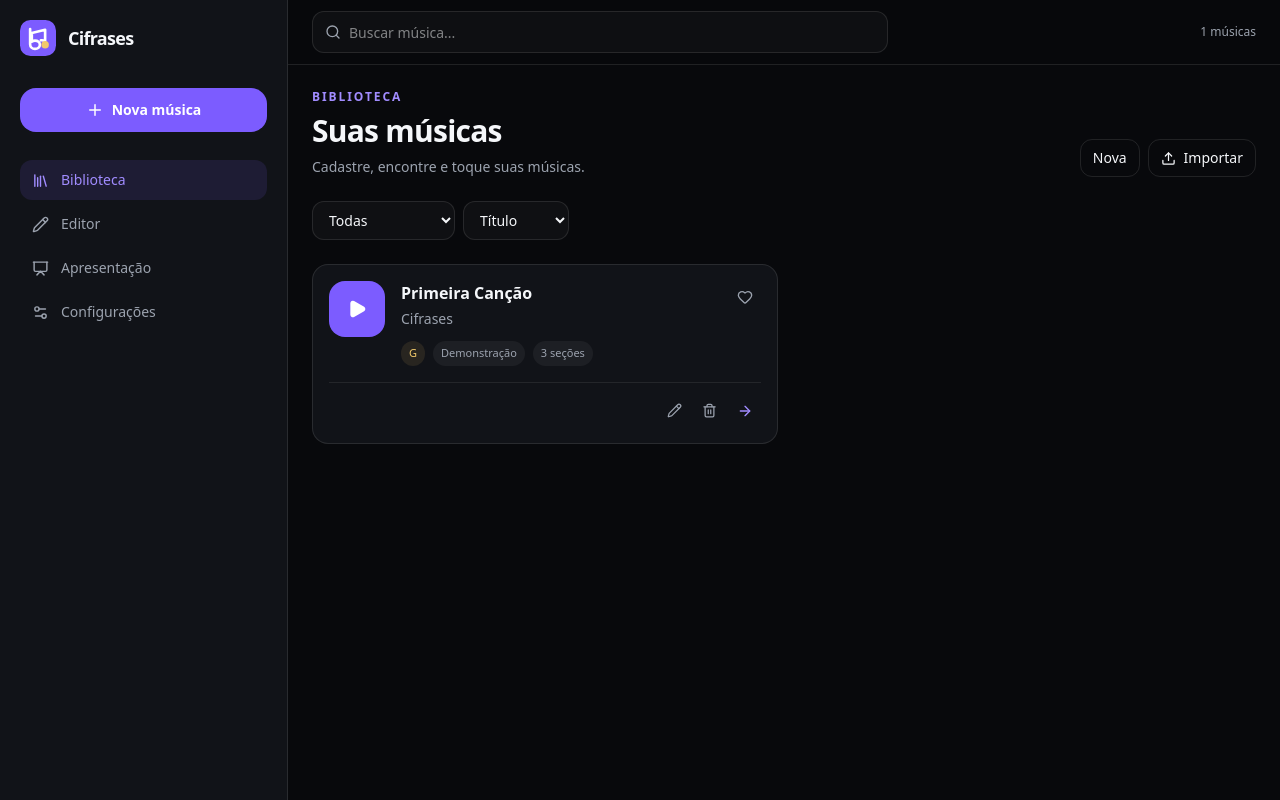
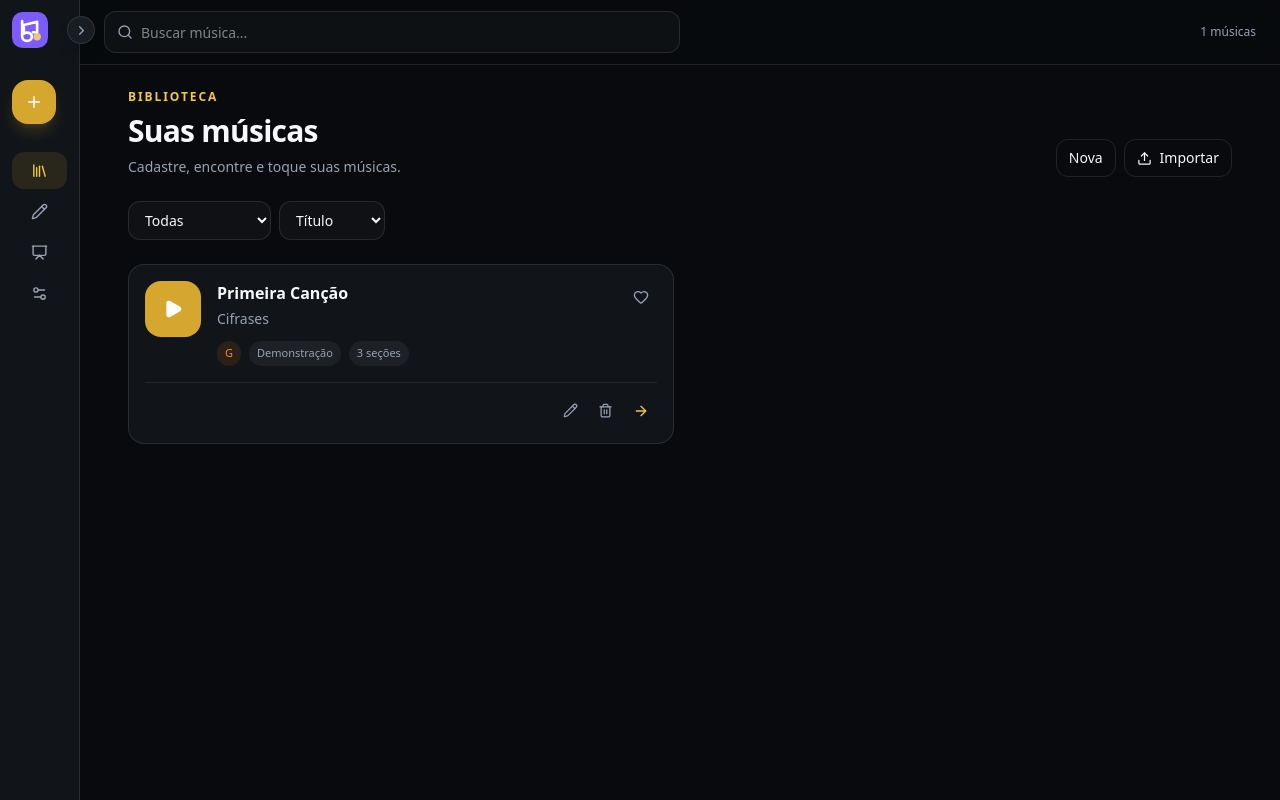
Before and after one commit to sandro-almeida-silva/cifrases, a Next.js app: page / in a window 1280 px wide. Built offline with nearby package versions, Linux system fonts and the light colour scheme.

Commit message:
feat: refine sidebar and gold visual system
Ajusta sidebar desktop, slug automático e paleta dourada com acordes em laranja.

```diff
--- a/src/app/page.tsx
+++ b/src/app/page.tsx
@@ -4,6 +4,8 @@ import {
   ArrowLeft,
   ArrowRight,
   AudioLines,
+  ChevronLeft,
+  ChevronRight,
   Heart,
   Library,
   Menu,
@@ -100,8 +102,10 @@ export default function HomePage() {
     favorites: [],
     recent: [],
     playlists: [],
-    theme: "purple",
+    theme: "gold",
   });
+
+  const [desktopSidebarCollapsed, setDesktopSidebarCollapsed] = useState(true);
   const [view, setView] = useState<View>("library");
   const [selectedId, setSelectedId] = useState<string | null>(null);
   const [draft, setDraft] = useState<Song | null>(null);
@@ -210,7 +214,21 @@ export default function HomePage() {
 
   function saveDraft() {
     if (!draft?.title.trim()) return;
-    const next = { ...draft, title: draft.title.trim(), slug: slugify(draft.slug || draft.title) };
+    const generatedBaseSlug = slugify(draft.title);
+    const existingSlugs = new Set(
+      songs
+        .filter((item) => item.id !== draft.id)
+        .map((item) => item.slug),
+    );
+
+    let generatedSlug = generatedBaseSlug;
+    let suffix = 2;
+    while (existingSlugs.has(generatedSlug)) {
+      generatedSlug = generatedBaseSlug ? `${generatedBaseSlug}-${suffix}` : `musica-${suffix}`;
+      suffix += 1;
+    }
+
+    const next = { ...draft, title: draft.title.trim(), slug: generatedSlug };
     setSongs((state) => {
       const exists = state.some((item) => item.id === next.id);
       return exists ? state.map((item) => (item.id === next.id ? next : item)) : [next, ...state];
@@ -435,26 +453,47 @@ export default function HomePage() {
       <div className="flex min-h-screen">
         <aside
           className={[
-            "fixed inset-y-0 left-0 z-40 w-72 border-r border-white/10 bg-surface p-5 transition-transform lg:static lg:translate-x-0",
+            "fixed inset-y-0 left-0 z-40 border-r border-white/10 bg-surface transition-[width,transform,padding] duration-200 lg:sticky lg:top-0 lg:h-screen lg:translate-x-0 lg:overflow-visible",
+            desktopSidebarCollapsed ? "lg:w-20 lg:p-3" : "lg:w-72 lg:p-5",
+            "w-72 p-5",
             mobileMenu ? "translate-x-0" : "-translate-x-full",
           ].join(" ")}
         >
-          <div className="flex items-center justify-between">
-            <Logo />
-            <button type="button" className="lg:hidden" onClick={() => setMobileMenu(false)} aria-label="Fechar menu">
+          <div className="relative flex items-center justify-between">
+            <Logo compact={desktopSidebarCollapsed} />
+            <button type="button" className="lg:hidden rounded-xl p-2 text-muted hover:bg-white/5" onClick={() => setMobileMenu(false)} aria-label="Fechar menu">
               <X size={18} />
+            </button>
+            <button
+              type="button"
+              className="absolute -right-7 top-1/2 hidden size-7 -translate-y-1/2 place-items-center rounded-full border border-white/10 bg-panel text-muted shadow-lg shadow-black/20 transition hover:border-white/20 hover:text-foreground lg:grid"
+              onClick={() => setDesktopSidebarCollapsed((value) => !value)}
+              aria-label={desktopSidebarCollapsed ? "Expandir menu" : "Recolher menu"}
+              title={desktopSidebarCollapsed ? "Expandir menu" : "Recolher menu"}
+            >
+              {desktopSidebarCollapsed ? <ChevronRight size={15} /> : <ChevronLeft size={15} />}
             </button>
           </div>
 
-          <button type="button" className="mt-8 flex w-full items-center justify-center gap-2 rounded-2xl bg-brand px-4 py-3 text-sm font-semibold text-white" onClick={startNew}>
-            <Plus size={18} /> Nova música
+          <button
+            type="button"
+            className={[
+              "mt-8 flex w-full items-center justify-center gap-2 rounded-2xl bg-brand px-4 py-3 text-sm font-semibold text-white shadow-lg shadow-brand/20 transition hover:brightness-105",
+              desktopSidebarCollapsed ? "lg:size-11 lg:rounded-2xl lg:p-0" : "",
+            ].join(" ")}
+            onClick={startNew}
+            aria-label="Nova música"
+            title={desktopSidebarCollapsed ? "Nova música" : undefined}
+          >
+            <Plus size={18} />
+            <span className={desktopSidebarCollapsed ? "hidden" : "lg:inline"}>Nova música</span>
           </button>
 
           <nav className="mt-7 space-y-1" aria-label="Navegação principal">
-            <NavButton icon={<Library size={17} />} label="Biblioteca" active={view === "library"} onClick={() => setView("library")} />
-            <NavButton icon={<PencilIcon />} label="Editor" active={view === "editor"} onClick={() => startEdit(song ?? songs[0] ?? emptySong())} />
-            <NavButton icon={<Presentation size={17} />} label="Apresentação" active={view === "presentation"} onClick={() => setView("presentation")} />
-            <NavButton icon={<Settings2 size={17} />} label="Configurações" active={view === "settings"} onClick={() => setView("settings")} />
+            <NavButton icon={<Library size={17} />} label="Biblioteca" active={view === "library"} collapsed={desktopSidebarCollapsed} onClick={() => setView("library")} />
+            <NavButton icon={<PencilIcon />} label="Editor" active={view === "editor"} collapsed={desktopSidebarCollapsed} onClick={() => startEdit(song ?? songs[0] ?? emptySong())} />
+            <NavButton icon={<Presentation size={17} />} label="Apresentação" active={view === "presentation"} collapsed={desktopSidebarCollapsed} onClick={() => setView("presentation")} />
+            <NavButton icon={<Settings2 size={17} />} label="Configurações" active={view === "settings"} collapsed={desktopSidebarCollapsed} onClick={() => setView("settings")} />
           </nav>
         </aside>
 
@@ -495,13 +534,35 @@ function PencilIcon() {
   return <Pencil size={17} />;
 }
 
-function NavButton({ icon, label, active, onClick }: { icon: ReactNode; label: string; active: boolean; onClick: () => void }) {
+function NavButton({
+  icon,
+  label,
+  active,
+  collapsed,
+  onClick,
+}: {
+  icon: ReactNode;
+  label: string;
+  active: boolean;
+  collapsed: boolean;
+  onClick: () => void;
+}) {
   return (
-    <button type="button" className={`flex w-full items-center gap-3 rounded-xl px-3 py-2.5 text-sm ${
-      active ? "bg-brand/12 text-brand-soft" : "text-muted hover:bg-white/5 hover:text-foreground"
-    }`} onClick={onClick}>
+    <button
+      type="button"
+      className={`group relative flex w-full items-center rounded-xl py-2.5 text-sm transition ${
+        collapsed ? "justify-center lg:px-0" : "gap-3 px-3"
+      } ${active ? "bg-brand/12 text-brand-soft" : "text-muted hover:bg-white/5 hover:text-foreground"}`}
+      onClick={onClick}
+      title={collapsed ? label : undefined}
+    >
       {icon}
-      {label}
+      <span className={collapsed ? "hidden" : "lg:inline"}>{label}</span>
+      {collapsed ? (
+        <span className="pointer-events-none absolute left-full ml-3 hidden whitespace-nowrap rounded-lg border border-white/10 bg-panel px-2.5 py-1.5 text-xs font-medium text-foreground opacity-0 shadow-xl transition-opacity group-hover:opacity-100 lg:block">
+          {label}
+        </span>
+      ) : null}
     </button>
   );
 }
@@ -661,7 +722,6 @@ function EditorView({
           ["Categoria", song.category ?? "", (value: string) => setSong({ ...song, category: value })],
           ["Tonalidade", song.key ?? "", (value: string) => setSong({ ...song, key: value.toUpperCase() })],
           ["BPM", String(song.bpm ?? ""), (value: string) => setSong({ ...song, bpm: Number(value) || undefined })],
-          ["Slug", song.slug, (value: string) => setSong({ ...song, slug: value })],
         ].map(([label, value, update]) => (
           <label key={label as string}>
             <span className="mb-2 block text-xs font-semibold uppercase tracking-[0.12em] text-muted">{label as string}</span>
--- a/src/components/brand/logo.tsx
+++ b/src/components/brand/logo.tsx
@@ -1,10 +1,10 @@
 import Image from "next/image";
 
-export function Logo() {
+export function Logo({ compact = false }: { compact?: boolean }) {
   return (
-    <div className="flex items-center gap-3">
+    <div className={`flex items-center gap-3 ${compact ? "justify-center" : ""}`}>
       <Image src="/icons/cifrases.svg" alt="" width={36} height={36} priority />
-      <span className="text-lg font-black tracking-[-0.04em]">Cifrases</span>
+      <span className={compact ? "hidden" : "text-lg font-black tracking-[-0.04em]"}>Cifrases</span>
     </div>
   );
 }
--- a/src/domain/songs/repository.ts
+++ b/src/domain/songs/repository.ts
@@ -18,7 +18,7 @@ const defaultLibraryState: LibraryState = {
   favorites: [],
   recent: [],
   playlists: [],
-  theme: "purple",
+  theme: "gold",
 };
 
 export function parseSongs(value: string | null): Song[] {
--- a/src/styles/globals.css
+++ b/src/styles/globals.css
@@ -1,26 +1,32 @@
 @import "tailwindcss";
 
 :root {
-  --background: #08090c;
-  --foreground: #f5f7fa;
-  --muted: #9ca3af;
-  --surface: #111318;
-  --panel: #16191f;
+  --background: #080a0d;
+  --foreground: #f7f8fa;
+  --muted: #98a2b3;
+  --surface: #11151a;
+  --panel: #181d24;
+  --brand: #d6a72e;
+  --brand-soft: #f0c84b;
+  --chord: #ff8a00;
+}
+
+:root[data-theme="purple"] {
   --brand: #7c5cff;
   --brand-soft: #a18cff;
-  --chord: #f1c96b;
+  --chord: #ff8a00;
 }
 
 :root[data-theme="gold"] {
-  --brand: #c99a35;
-  --brand-soft: #f1c96b;
-  --chord: #f1c96b;
+  --brand: #d6a72e;
+  --brand-soft: #f0c84b;
+  --chord: #ff8a00;
 }
 
 :root[data-theme="blue"] {
   --brand: #0c64d3;
-  --brand-soft: #6da8ff;
-  --chord: #f1c96b;
+  --brand-soft: #69a7ff;
+  --chord: #ff8a00;
 }
 
 @theme inline {
```
Also changed, not shown: 1 other file (tests, documents, lock files or other folders).
